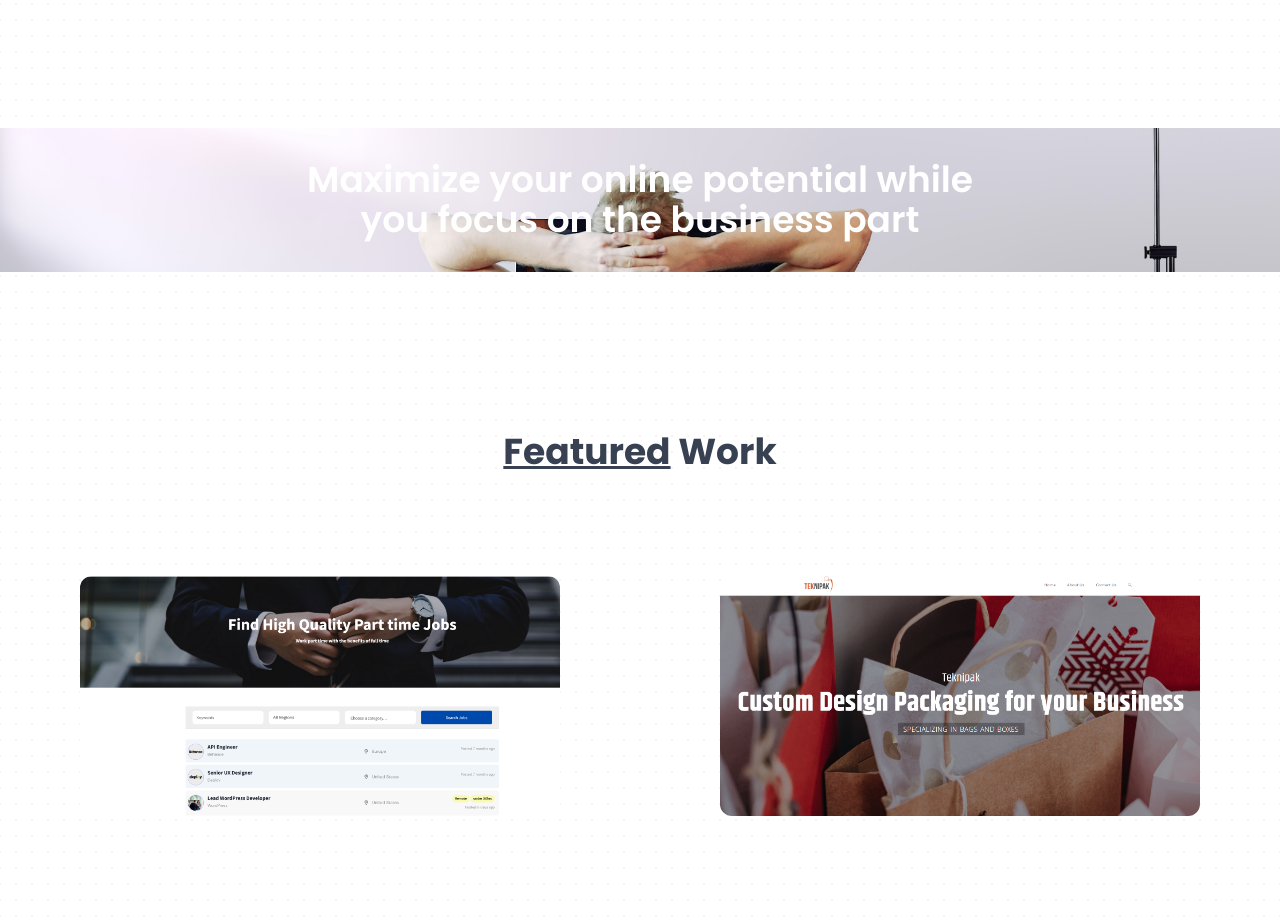
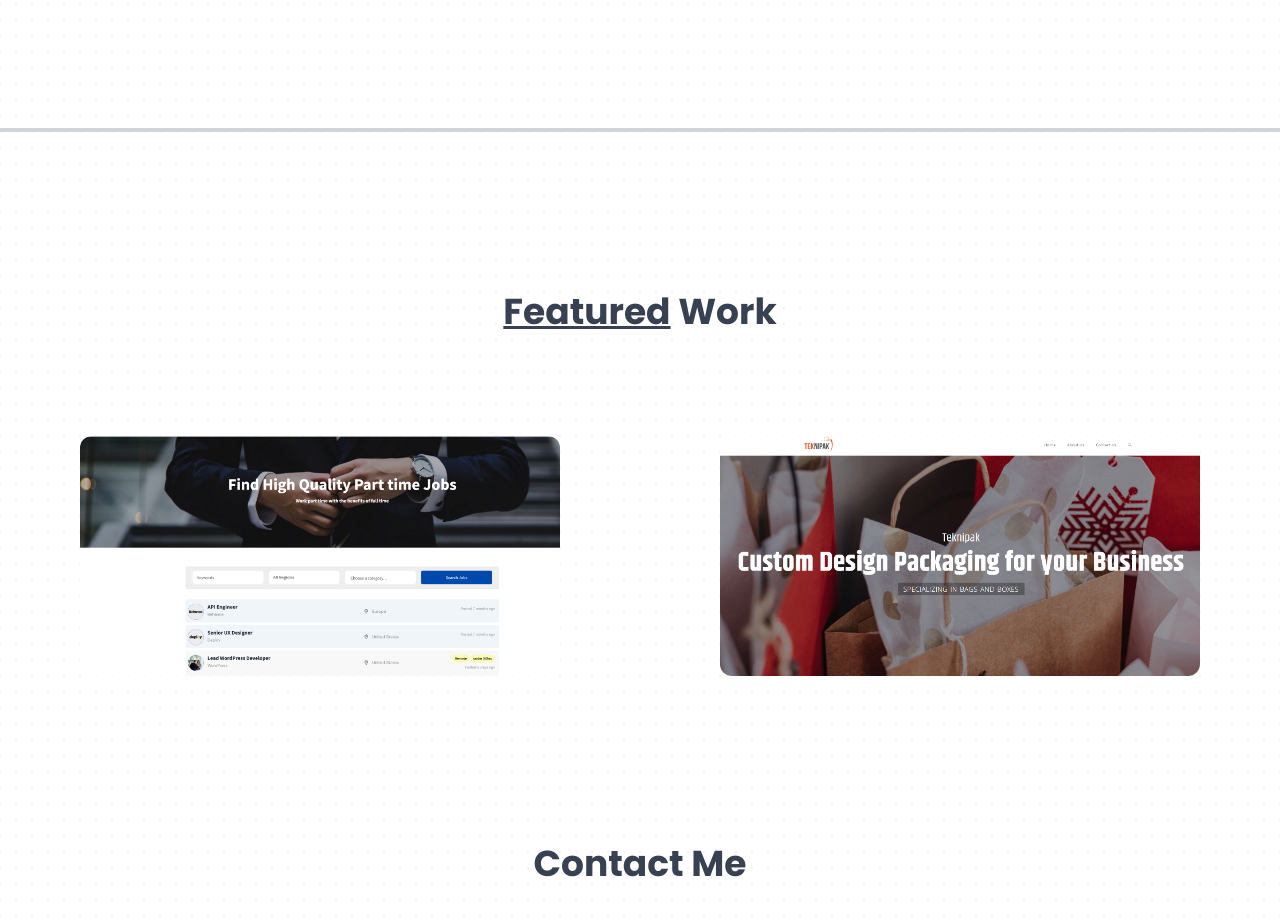
Before and after one commit to skystanoyevitch/sky-portfolio, a React (Create React App) app: page / in a window 1280 px wide. Shown: the part 780-1700 px from the top of the page. Built offline with nearby package versions, Linux system fonts and the light colour scheme.

Commit message:
removed background and added borders

```diff
--- a/src/Pages/Home/Components/OurWork.jsx
+++ b/src/Pages/Home/Components/OurWork.jsx
@@ -1,14 +1,9 @@
 function OurWork() {
   return (
-    <div className="w-full h-[40vh] bg-relaxedDesign bg-cover bg-center bg-no-repeat">
-      <div className="h-full bg-[#e75d48] bg-opacity-80">
+    <div className="w-full h-[20vh] border-2 border-[#e75d48]">
+      <div className="h-full">
         <section className="h-full container mx-auto">
-          <div className="h-full flex flex-col justify-center lg:px-60 text-center">
-            <h1 className="text-lg p-8 lg:text-4xl font-poppins font-semibold text-white">
-              Maximize your online potential while you focus on the business
-              part
-            </h1>
-          </div>
+
         </section>
       </div>
     </div>
```
